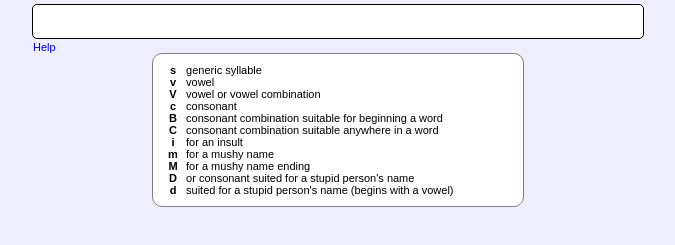
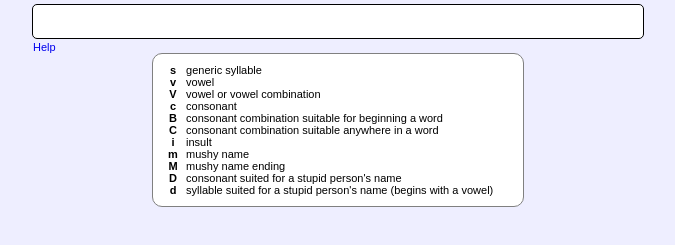
Before and after one commit to skeeto/fantasyname, a plain HTML site: page js/index.html in a window 1280 px wide. Both pictures are taken after a click on the link "Help". Shown: the part 45-290 px from the top of the page, without its empty margins (302-977 px from the left). Drawn offline with nearby package versions, Linux system fonts and the light colour scheme.

Commit message:
Oops, fix quick reference descriptions.

```diff
--- a/js/index.html
+++ b/js/index.html
@@ -38,19 +38,19 @@
         consonant combination suitable anywhere in a word
       </li>
       <li><span class="symbol">i</span>
-        for an insult
+        insult
       </li>
       <li><span class="symbol">m</span>
-        for a mushy name
+        mushy name
       </li>
       <li><span class="symbol">M</span>
-        for a mushy name ending
+        mushy name ending
       </li>
       <li><span class="symbol">D</span>
-        or consonant suited for a stupid person's name
+        consonant suited for a stupid person's name
       </li>
       <li><span class="symbol">d</span>
-        suited for a stupid person's name (begins with a vowel)
+        syllable suited for a stupid person's name (begins with a vowel)
       </li>
     </ul>
 
```
Also changed, not shown: js/namegen.js (+5 -5 lines).
